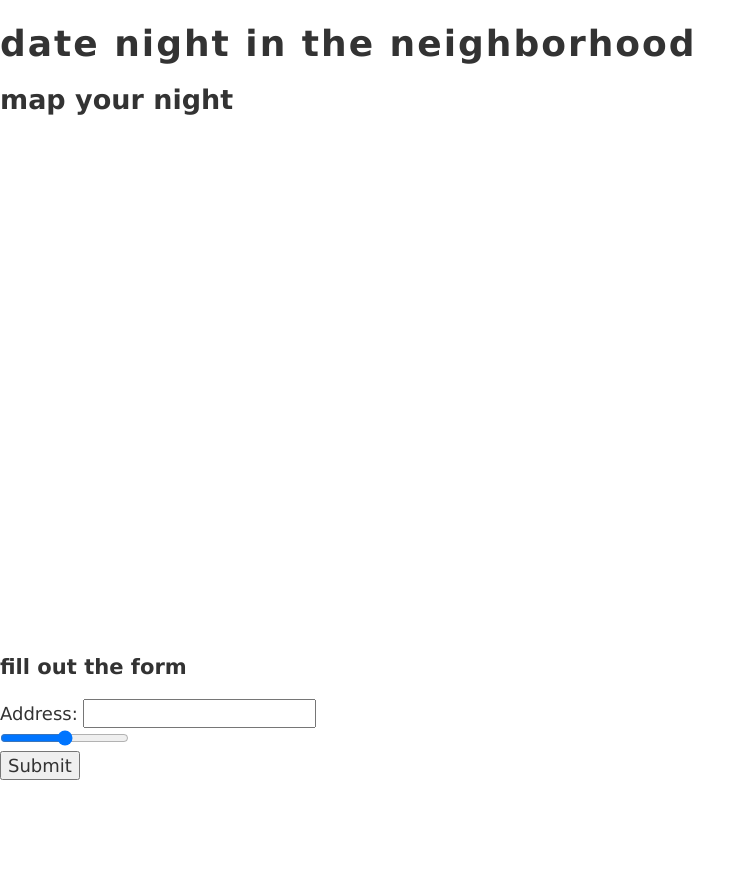
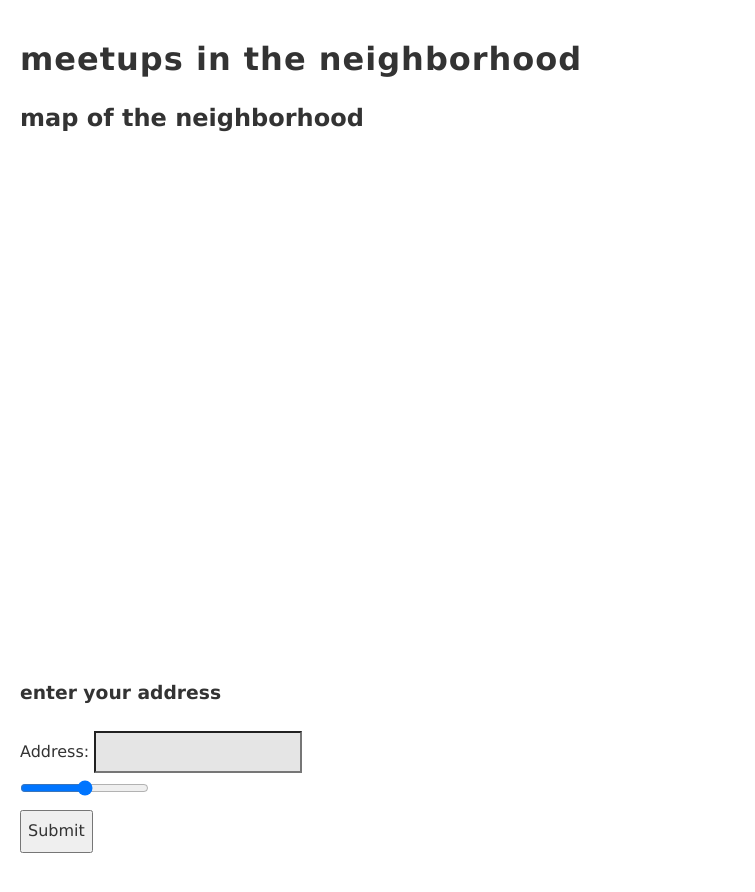
Before and after one commit to sunnyAnna/mapping, a website: page index.html in a window 1280 px wide. Shown: the whole page, without its empty margins (0-755 px from the left). Before the commit the page ends 804 px from the top, so only its background shows below. Drawn offline with Linux system fonts and the light colour scheme.

Commit message:
changed wording and minimal styling on the page

```diff
--- a/css/style.css
+++ b/css/style.css
@@ -14,13 +14,13 @@ li {
 /* FONTS */
 
 body {
-	font: 18px Verdana, sans-serif;
-	line-height: 23px;
+	font: 16px Verdana, sans-serif;
+	line-height: 2.3em;
+	padding: 20px;
 }
 
 h1 {
-	letter-spacing: 2px;
-	line-height: 40px;
+	letter-spacing: 1px;
 }
 
 
@@ -37,12 +37,8 @@ h1 {
 
 /* FORM */
 
-input[type="checkbox"] {
-	-webkit-appearance: checkbox;
-}
-
-input[type="radio"] {
-	-webkit-appearance: radio;
+input {
+	background-color: rgba(0,0,0,0.1);
 }
 
 input[type="submit"],
--- a/index.html
+++ b/index.html
@@ -12,15 +12,15 @@
 
 <body>
 	<header>
-		<h1>date night in the neighborhood</h1>
+		<h1>meetups in the neighborhood</h1>
 	</header>
 	<main>
 		<section>
-			<h2>map your night</h2>
+			<h2>map of the neighborhood</h2>
 			<div id='map'></div>
 		</section>
 		<section>
-			<h3 id="ask">fill out the form</h3>
+			<h3>enter your address</h3>
 			<div>
 				<form data-bind="submit: findAddress">
 					<label for=”#address”>Address:</label>
--- a/js/app/map.js
+++ b/js/app/map.js
@@ -83,7 +83,7 @@ define(['gmaps'], function (gmaps) {
 			return marker;
 		};
 
-		this.mainMarker = self.makeMarker(self.map.center, self.map, 'you are here', 'assets/tweet.png');
+		this.mainMarker = self.makeMarker(self.map.center, self.map, 'you are here', '\uf001');
 		this.activeMarker;
 		this.toggleMarker = function (marker) {
 			if (marker !== self.activeMarker) {
```
